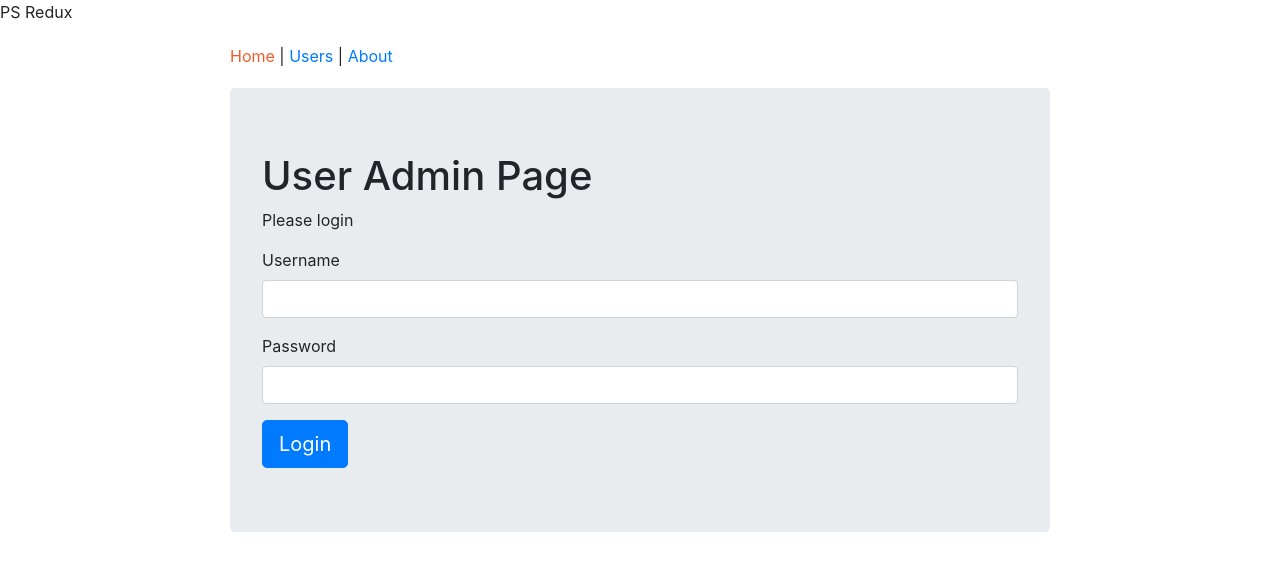
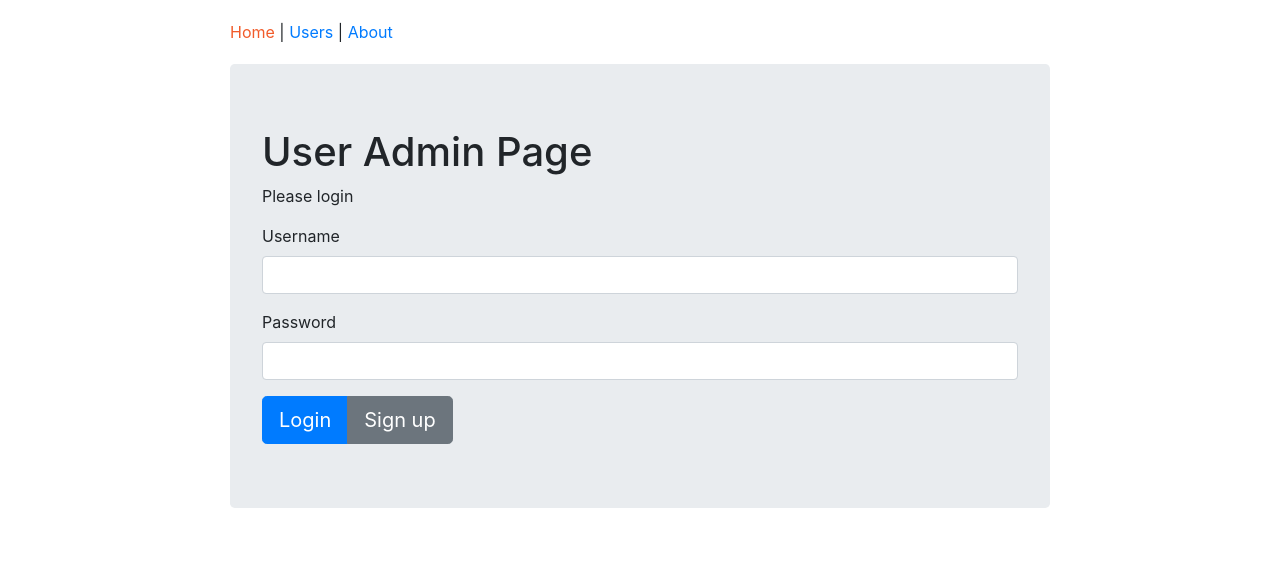
Before and after one commit to tayyab23/react-manage-users, a React app: page / in a window 1280 px wide. Shown: the top 570 px of the page. Built offline with nearby package versions, Linux system fonts and the light colour scheme; what redux-immutable-state-invariant would draw is missing.

Commit message:
Finished writing an incomplete login page

```diff
--- a/src/components/App.js
+++ b/src/components/App.js
@@ -21,7 +21,7 @@ function App() {
         <Route path="/user" component={ManageUserPage} />
         <Route component={PageNotFound} />
       </Switch>
-      <ToastContainer autoClose={3000} hideProgressBar />
+      <ToastContainer autoClose={2000} hideProgressBar />
     </div>
   );
 }
--- a/src/components/home/HomePage.js
+++ b/src/components/home/HomePage.js
@@ -24,9 +24,14 @@ function HomePage(errors, onChange) {
         error={errors.password}
       />
 
-      <Link to="users" className="btn btn-primary btn-lg">
-        Login
-      </Link>
+      <div className="btn-group">
+        <Link to="users" className="btn btn-primary btn-lg">
+          Login
+        </Link>
+        <Link to="user" className="btn btn-secondary btn-lg">
+          Sign up
+        </Link>
+      </div>
     </div>
   );
 }
--- a/src/index.html
+++ b/src/index.html
@@ -2,7 +2,6 @@
 <html lang="en">
   <head>
     <meta charset="utf-8" />
-    <username>PS Redux</username>
   </head>
 
   <body>
```
